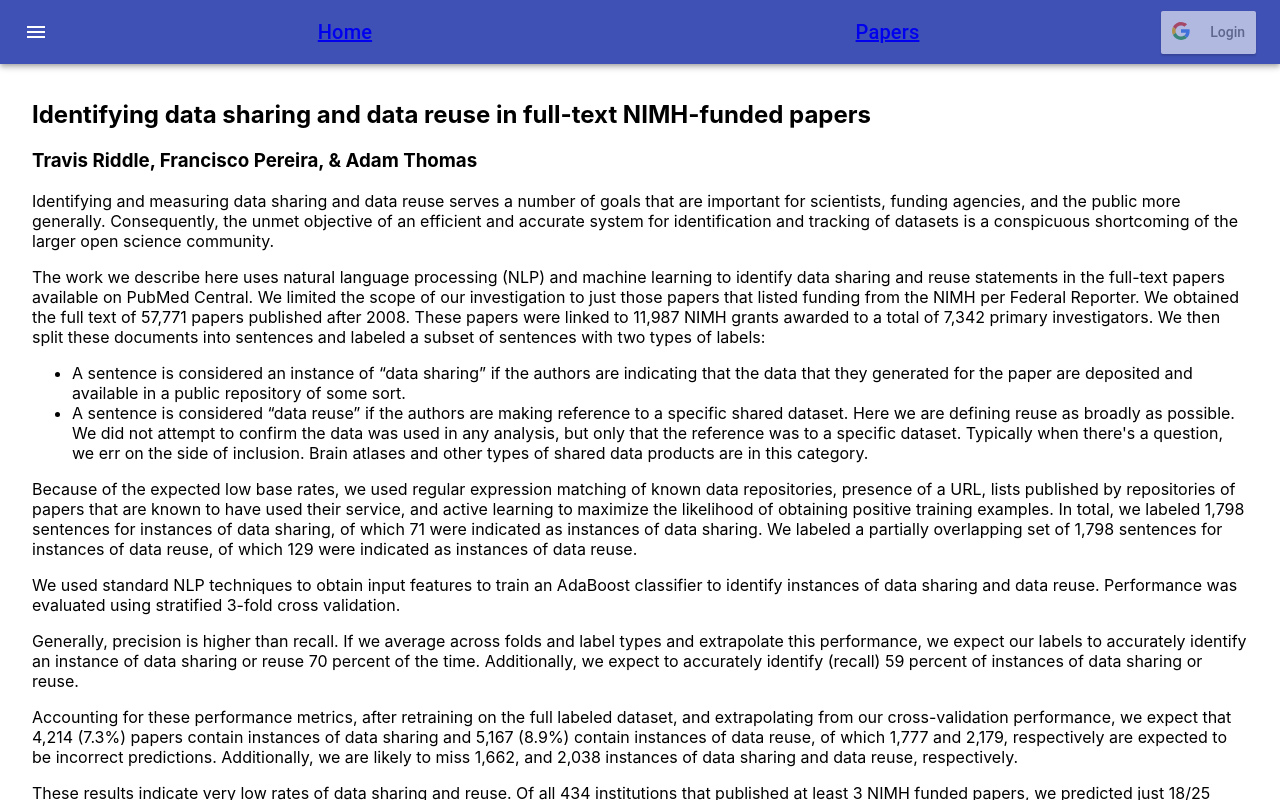
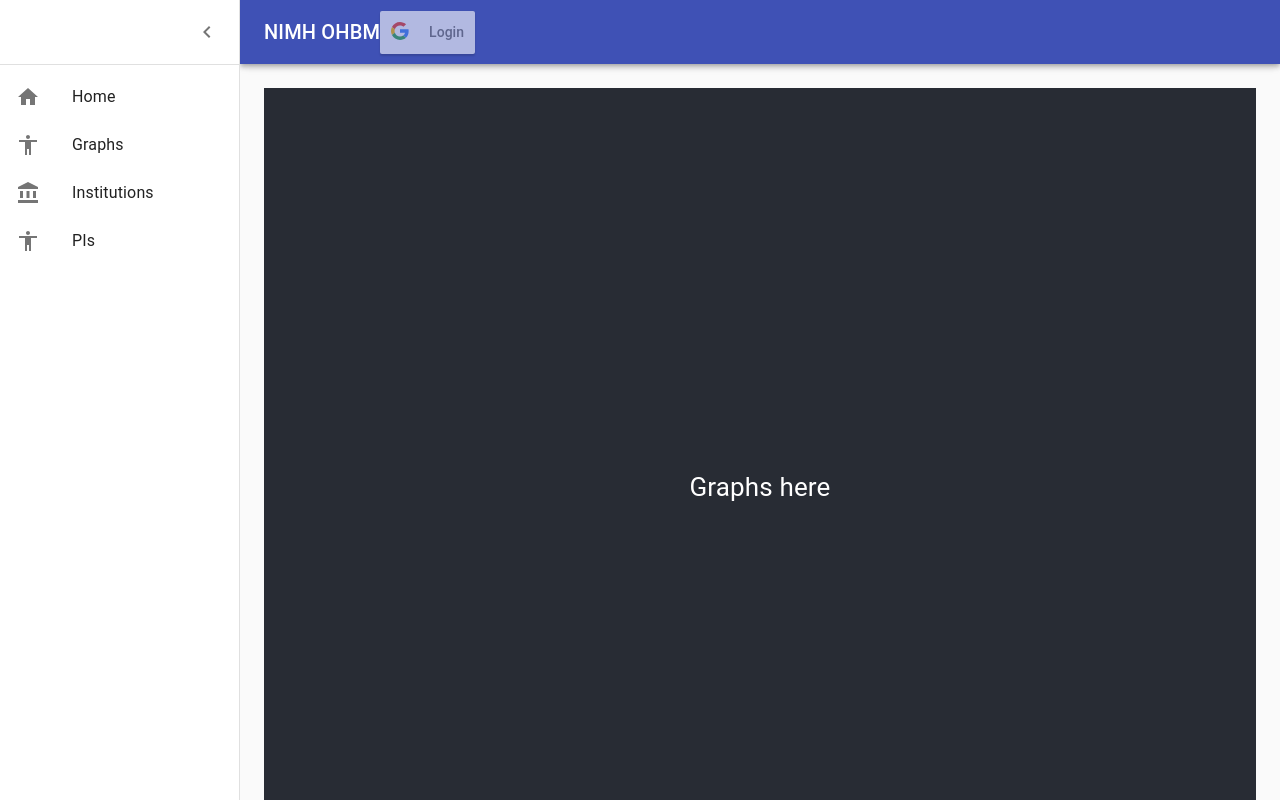
Before and after one commit to siebo/nimh_ohbm, a React (Create React App) app: page /sharestats/graphs in a window 1280 px wide. Both pictures are taken after a click on the button "open drawer". Shown: the top 800 px of the page. Built offline with nearby package versions, Linux system fonts and the light colour scheme.

Commit message:
improve router integration with drawer nav

```diff
--- a/package.json
+++ b/package.json
@@ -11,6 +11,7 @@
     "@testing-library/react": "^9.3.2",
     "@testing-library/user-event": "^7.1.2",
     "axios": "^0.19.2",
+    "clsx": "^1.1.1",
     "react": "^16.13.1",
     "react-dom": "^16.13.1",
     "react-google-login": "^5.1.20",
--- a/src/App.js
+++ b/src/App.js
@@ -2,37 +2,120 @@ import React from 'react';
 import './App.css';
 import Welcome from './Welcome';
 import Papers from './Papers';
+import Graphs from './Graphs';
+import clsx from 'clsx';
 import GoogleBtn from './GoogleBtn';
-import { makeStyles } from '@material-ui/core/styles';
+import { makeStyles, useTheme } from '@material-ui/core/styles';
+import AccessibilityIcon from '@material-ui/icons/Accessibility';
+import AccountBalanceIcon from '@material-ui/icons/AccountBalance';
 import AppBar from '@material-ui/core/AppBar';
+import Button from '@material-ui/core/Button';
+import ChevronLeftIcon from '@material-ui/icons/ChevronLeft';
+import ChevronRightIcon from '@material-ui/icons/ChevronRight';
+import CssBaseline from '@material-ui/core/CssBaseline';
+import Divider from '@material-ui/core/Divider';
+import Drawer from '@material-ui/core/Drawer';
+import HomeIcon from '@material-ui/icons/Home';
+import IconButton from '@material-ui/core/IconButton';
+import List from '@material-ui/core/List';
+import ListItem from '@material-ui/core/ListItem';
+import ListItemIcon from '@material-ui/core/ListItemIcon';
+import ListItemText from '@material-ui/core/ListItemText';
+import MenuIcon from '@material-ui/icons/Menu';
+import PollIcon from '@material-ui/icons/Poll';
 import Toolbar from '@material-ui/core/Toolbar';
 import Typography from '@material-ui/core/Typography';
-import Button from '@material-ui/core/Button';
-import IconButton from '@material-ui/core/IconButton';
-import MenuIcon from '@material-ui/icons/Menu';
 import {
   BrowserRouter as Router,
   Switch,
   Route,
-  Link
+  Link,
+  useHistory
 } from "react-router-dom";
 
+const drawerWidth = 240;
 
 const useStyles = makeStyles((theme) => ({
   root: {
-    flexGrow: 1,
+    display: 'flex',
+  },
+  appBar: {
+    transition: theme.transitions.create(['margin', 'width'], {
+      easing: theme.transitions.easing.sharp,
+      duration: theme.transitions.duration.leavingScreen,
+    }),
+  },
+  appBarShift: {
+    width: `calc(100% - ${drawerWidth}px)`,
+    marginLeft: drawerWidth,
+    transition: theme.transitions.create(['margin', 'width'], {
+      easing: theme.transitions.easing.easeOut,
+      duration: theme.transitions.duration.enteringScreen,
+    }),
   },
   menuButton: {
     marginRight: theme.spacing(2),
   },
-  title: {
+  hide: {
+    display: 'none',
+  },
+  drawer: {
+    width: drawerWidth,
+    flexShrink: 0,
+  },
+  drawerPaper: {
+    width: drawerWidth,
+  },
+  drawerHeader: {
+    display: 'flex',
+    alignItems: 'center',
+    padding: theme.spacing(0, 1),
+    // necessary for content to be below app bar
+    ...theme.mixins.toolbar,
+    justifyContent: 'flex-end',
+  },
+  content: {
     flexGrow: 1,
+    padding: theme.spacing(3),
+    transition: theme.transitions.create('margin', {
+      easing: theme.transitions.easing.sharp,
+      duration: theme.transitions.duration.leavingScreen,
+    }),
+    marginLeft: -drawerWidth,
+  },
+  contentShift: {
+    transition: theme.transitions.create('margin', {
+      easing: theme.transitions.easing.easeOut,
+      duration: theme.transitions.duration.enteringScreen,
+    }),
+    marginLeft: 0,
   },
 }));
 
 
 function App() {
   const classes = useStyles();
+  const theme = useTheme();
+  const [open, setOpen] = React.useState(false);
+  const history = useHistory();
+  const handleDrawerOpen = () => {
+    setOpen(true);
+  };
+  const handleDrawerClose = () => {
+    setOpen(false);
+  };
+  function linkHome() {
+    history.push("/sharestats");
+  };
+  function linkPIs() {
+    history.push("/sharestats/papers");
+  };
+  function linkOrgs() {
+    history.push("/sharestats/papers");
+  };
+  function linkGraphs() {
+    history.push("/sharestats/graphs");
+  };
   return (
     <div className="App">
 
@@ -40,32 +123,88 @@ function App() {
         <div>
 
           <div className={classes.root}>
-            <AppBar position="static">
+            <CssBaseline />
+              <AppBar
+                position="fixed"
+                className={clsx(classes.appBar, {
+                  [classes.appBarShift]: open,
+                })}
+              >
               <Toolbar>
-                <IconButton edge="start" className={classes.menuButton} color="inherit" aria-label="menu">
+                <IconButton
+                  color="inherit"
+                  aria-label="open drawer"
+                  onClick={handleDrawerOpen}
+                  edge="start"
+                  className={clsx(classes.menuButton, open && classes.hide)}
+                >
                   <MenuIcon />
                 </IconButton>
-                <Typography variant="h6" className={classes.title}>
-                  <Link to="/sharestats">Home</Link>
-                </Typography>
-                <Typography variant="h6" className={classes.title}>
-                  <Link to="/sharestats/papers">Papers</Link>
+                <Typography variant="h6" noWrap>
+                  NIMH OHBM
                 </Typography>
                 <GoogleBtn/>
               </Toolbar>
             </AppBar>
+            <Drawer
+              className={classes.drawer}
+              variant="persistent"
+              anchor="left"
+              open={open}
+              classes={{
+                paper: classes.drawerPaper,
+              }}
+              >
+              <div className={classes.drawerHeader}>
+                <IconButton onClick={handleDrawerClose}>
+                  {theme.direction === 'ltr' ? <ChevronLeftIcon /> : <ChevronRightIcon />}
+                </IconButton>
               </div>
+              <Divider />
+              <List>
+                <ListItem button key="Home" onClick={linkHome}>
+                  <ListItemIcon><HomeIcon /></ListItemIcon>
+                  <ListItemText primary="Home" />
+                </ListItem>
+                <ListItem button key="Graphs" onClick={linkGraphs}>
+                  <ListItemIcon><AccessibilityIcon /></ListItemIcon>
+                  <ListItemText primary="Graphs" />
+                </ListItem>
+                <ListItem button key="Institutions" onClick={linkOrgs}>
+                  <ListItemIcon><AccountBalanceIcon /></ListItemIcon>
+                  <ListItemText primary="Institutions" />
+                </ListItem>
+                <ListItem button key="PIs" onClick={linkPIs}>
+                  <ListItemIcon><AccessibilityIcon /></ListItemIcon>
+                  <ListItemText primary="PIs" />
+                </ListItem>
+              </List>
+              </Drawer>
 
-          {/* A <Switch> looks through its children <Route>s and
-              renders the first one that matches the current URL. */}
+              <main
+                className={clsx(classes.content, {
+                  [classes.contentShift]: open,
+                })}
+              >
+                <div className={classes.drawerHeader} />
                 <Switch>
                   <Route path="/sharestats/papers">
                     <Papers />
+                  </Route>
+                  <Route path="/sharestats/graphs">
+                    <Graphs />
                   </Route>
                   <Route path="/sharestats">
                     <Welcome />
                   </Route>
                 </Switch>
+              </main>
+
+          </div>
+
+          {/* A <Switch> looks through its children <Route>s and
+              renders the first one that matches the current URL. */}
+
 
         </div>
       </Router>
--- /dev/null
+++ b/src/Graphs.js
@@ -0,0 +1,14 @@
+import React from 'react';
+import './App.css';
+
+function Graphs() {
+  return (
+    <div className="App">
+      <header className="App-header">
+        Graphs here
+      </header>
+    </div>
+  );
+}
+
+export default Graphs;
```
Also changed, not shown: 1 other file (tests, documents, lock files or other folders). Lines whose indentation alone changed are shown as unchanged.
